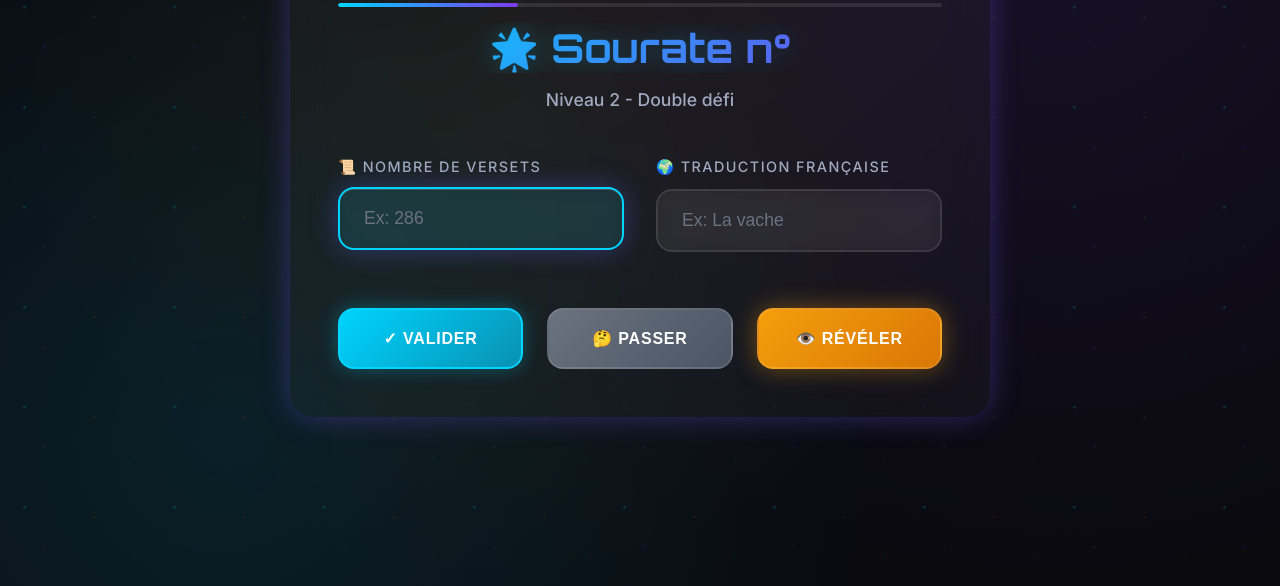
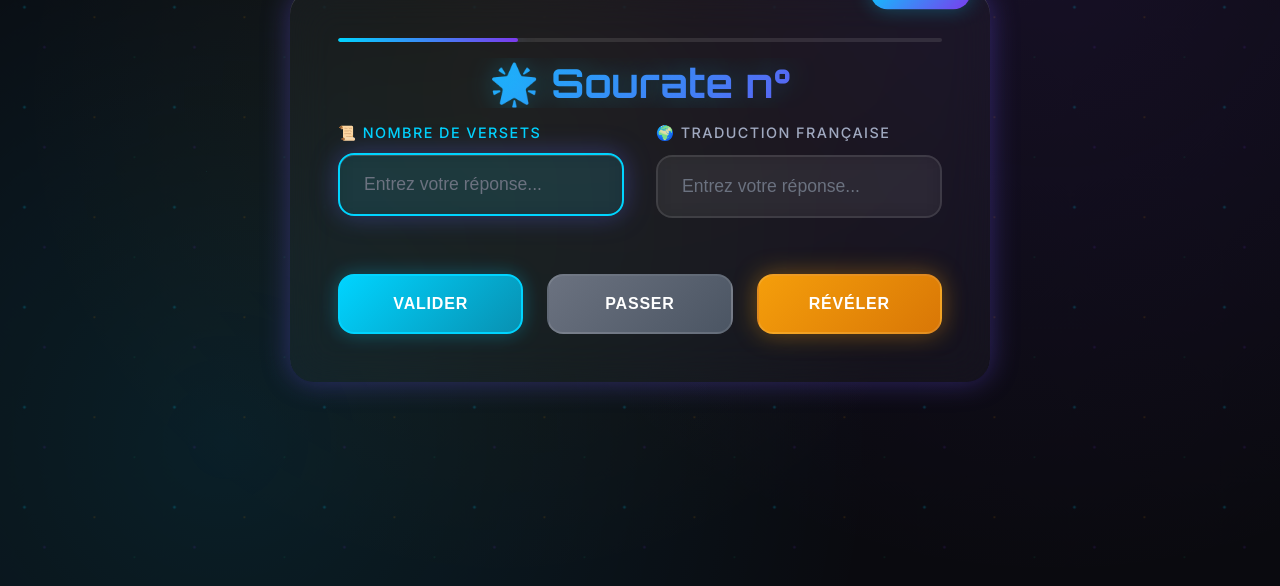
Before and after one commit to NezimK/QuizSuras, a Flask app: template templates/quiz_n2.html in a window 1280 px wide. Shown: the part 214-800 px from the top of the page. Run offline with Flask 3, Linux system fonts and the light colour scheme; the template is opened without the code that fills it, so the values that code supplies are empty.

Commit message:
add & remove class to improve design

```diff
--- a/templates/quiz_n2.html
+++ b/templates/quiz_n2.html
@@ -3,7 +3,7 @@
 <head>
     <meta charset="UTF-8">
     <meta name="viewport" content="width=device-width, initial-scale=1.0">
-    <title>Quiz Futuriste - Niveau 2</title>
+    <title>QuizSuras - Niveau 2</title>
     <link rel="stylesheet" href="{{ url_for('static', filename='quiz_n2.css') }}">
     <link href="https://fonts.googleapis.com/css2?family=Inter:wght@300;400;500;600;700&family=Orbitron:wght@400;700;900&display=swap" rel="stylesheet">
 </head>
@@ -22,7 +22,6 @@
                     🌟 Sourate n° {{ question['ordre_chronologique'] }}
                 {% endif %}
             </h1>
-            <p class="quiz-subtitle">Niveau 2 - Double défi</p>
 
             {% if request.form.get("action") != "voir_reponse" %}
             <!-- Section Question (affichée par défaut) -->
@@ -32,20 +31,18 @@
                     <div class="dual-input-grid">
                         <div class="input-group">
                             <label class="input-label" for="versets">📜 Nombre de versets</label>
-                            <input type="text" id="versets" name="versets" class="futuristic-input"
-                                   placeholder="Ex: 286" autocomplete="off" autofocus>
+                    <input type="text" id="reponse" name="reponse" class="futuristic-input" placeholder="Entrez votre réponse..." autocomplete="off" autofocus>
                         </div>
                         <div class="input-group">
                             <label class="input-label" for="traduction">🌍 Traduction française</label>
-                            <input type="text" id="traduction" name="traduction" class="futuristic-input"
-                                   placeholder="Ex: La vache" autocomplete="off">
+                    <input type="text" id="reponse" name="reponse" class="futuristic-input" placeholder="Entrez votre réponse..." autocomplete="off" autofocus>
                         </div>
                     </div>
 
                     <div class="actions-grid">
-                        <button type="submit" name="action" value="valider" class="futuristic-btn btn-primary">✓ Valider</button>
-                        <button type="submit" name="action" value="je_sais_pas" class="futuristic-btn btn-secondary">🤔 Passer</button>
-                        <button type="submit" name="action" value="voir_reponse" class="futuristic-btn btn-warning">👁️ Révéler</button>
+                        <button type="submit" name="action" value="valider" class="futuristic-btn btn-primary">Valider</button>
+                        <button type="submit" name="action" value="je_sais_pas" class="futuristic-btn btn-secondary">Passer</button>
+                        <button type="submit" name="action" value="voir_reponse" class="futuristic-btn btn-warning">Révéler</button>
                     </div>
                 </form>
             </div>
@@ -58,8 +55,8 @@
 
                 <form method="POST">
                     <div class="actions-grid" style="margin-top: 1.5rem;">
-                        <button type="submit" name="action" value="continuer" class="futuristic-btn btn-primary">➡️ Continuer</button>
-                        <button type="submit" name="action" value="recommencer" class="futuristic-btn btn-secondary">🔄 Recommencer</button>
+                        <button type="submit" name="action" value="continuer" class="futuristic-btn btn-primary">Continuer</button>
+                        <button type="submit" name="action" value="recommencer" class="futuristic-btn btn-secondary">Recommencer</button>
                         <div></div> <!-- Espace vide pour garder l'alignement -->
                     </div>
                 </form>
```
Also changed, not shown: templates/quiz_n3.html (+6 -6 lines).
